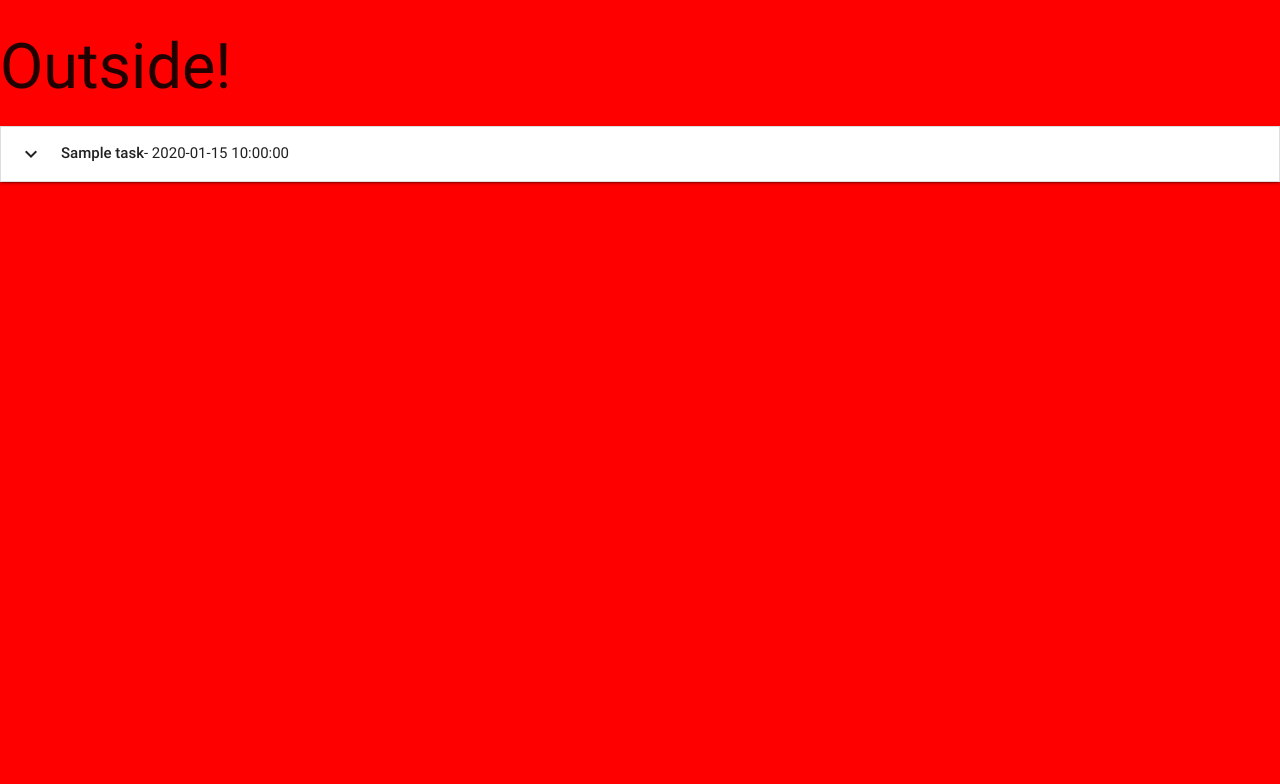
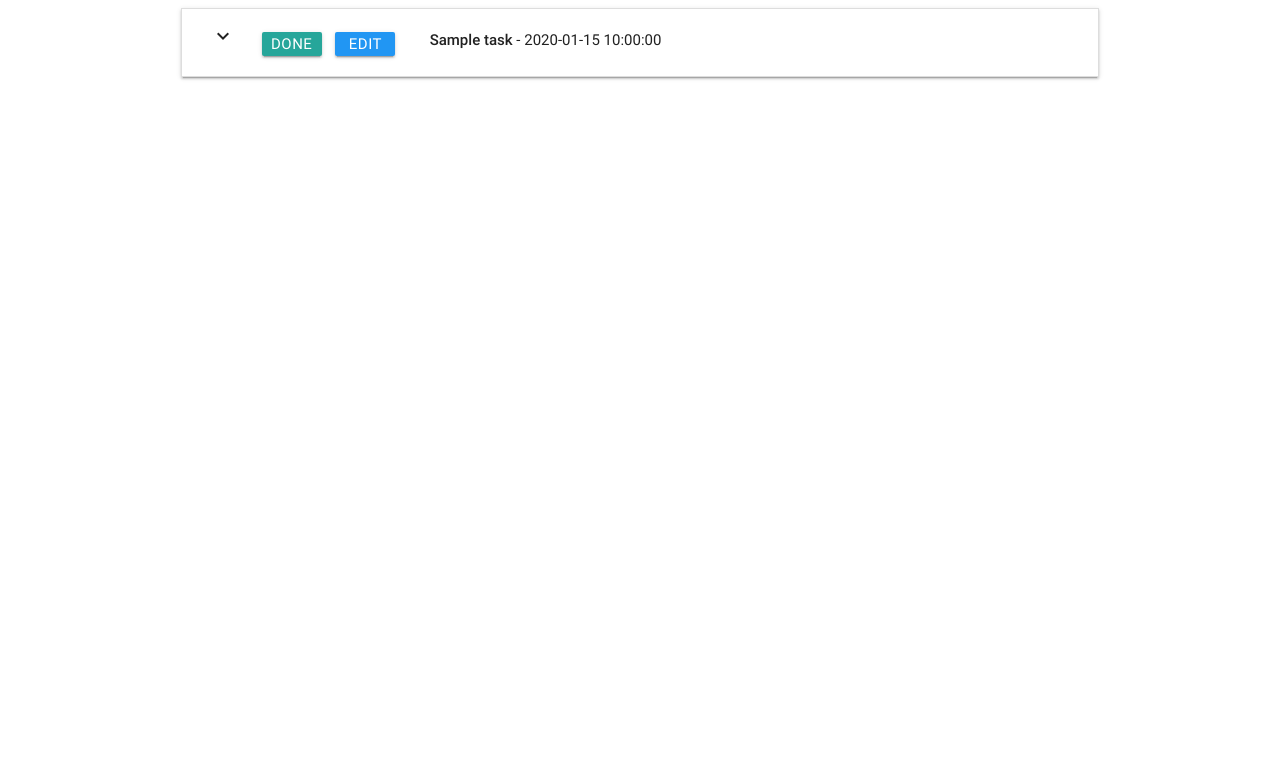
Before and after one commit to martinmaguire89/task_manager, a Flask app: page / in a window 1280 px wide. Shown: the top 784 px of the page. Run offline with Flask 2, Linux system fonts and the light colour scheme; a database or web service that is not in the repository returns one stand-in record (values such as "Sample title"); some libraries are stand-ins or nearby versions.

Commit message:
edit button added

```diff
--- a/app.py
+++ b/app.py
@@ -29,6 +29,13 @@ def insert_task():
     tasks.insert_one(request.form.to_dict())
     return redirect(url_for('get_tasks'))
 
+@app.route('/edit_task/<task_id>')
+def edit_task(task_id):
+    the_task = mongo.db.tasks.find_one({"_id": ObjectId(task_id)})
+    all_categories = mongo.db.categories.find()
+    return render_template('edittask.html', task=the_task,
+                           categories=all_categories)
+
 if __name__ == '__main__':
     app.run(host=os.environ.get('IP'),
             port=(os.environ.get('PORT')),
--- a/static/css/style.css
+++ b/static/css/style.css
@@ -1,3 +1,11 @@
-body{
-    background-color: red;
+ .btn_small {
+    height: 24px;
+    width: 60px;
+    line-height: 24px;
+    margin: 5px 5px;
+    padding: 0 0.5em;
 }
+
+.task_header {
+    margin-top: 5px;
+}
--- a/templates/base.html
+++ b/templates/base.html
@@ -6,11 +6,9 @@
         <link rel="stylesheet" href="{{url_for('static', filename='css/style.css')}}" type="text/css" />
     </head>
     <body>
-        <h1>Outside!</h1>
-        {% block content %}
-
-        {% endblock %}
-
+        <div class="container">
+            {% block content %} {% endblock %}
+        </div>
         <script src="https://cdnjs.cloudflare.com/ajax/libs/jquery/3.4.1/jquery.min.js"></script>
         <script src="https://cdnjs.cloudflare.com/ajax/libs/materialize/0.100.2/js/materialize.min.js"></script>
         <script type="text/javascript">
--- a/templates/tasks.html
+++ b/templates/tasks.html
@@ -1,11 +1,18 @@
-{% extends 'base.html'%}
-{% block content %}
-
-
+{% extends 'base.html'%} {% block content %}
+<div class="row">
     <ul class="collapsible" data-collapsible="accordion">
         {% for task in tasks %}
         <li>
-      <div class="collapsible-header"><i class="material-icons">expand_more</i><strong>{{task.task_name}}</strong> - {{task.due_date}}
+            <div class="collapsible-header">
+                <div class="col s3">
+                    <i class="material-icons">expand_more</i>
+                    <a class="waves-effect waves-light btn btn_small">Done</a>
+                    <a href="{{url_for('edit_task', task_id=task._id)}}" class="waves-effect waves-light btn btn_small blue">Edit</a>
+
+                </div>
+                <div class="task_header col s9">
+                    <strong>{{task.task_name}}</strong> - {{task.due_date}}
+                </div>
             </div>
             <div class="collapsible-body">
                 <span>
@@ -14,7 +21,6 @@
             </div>
         </li>
         {% endfor %}
-
     </ul>
-
+</div>
 {% endblock %}
```
Also changed, not shown: templates/edittask.html (added, +55 -0 lines). Lines whose indentation alone changed are shown as unchanged.
